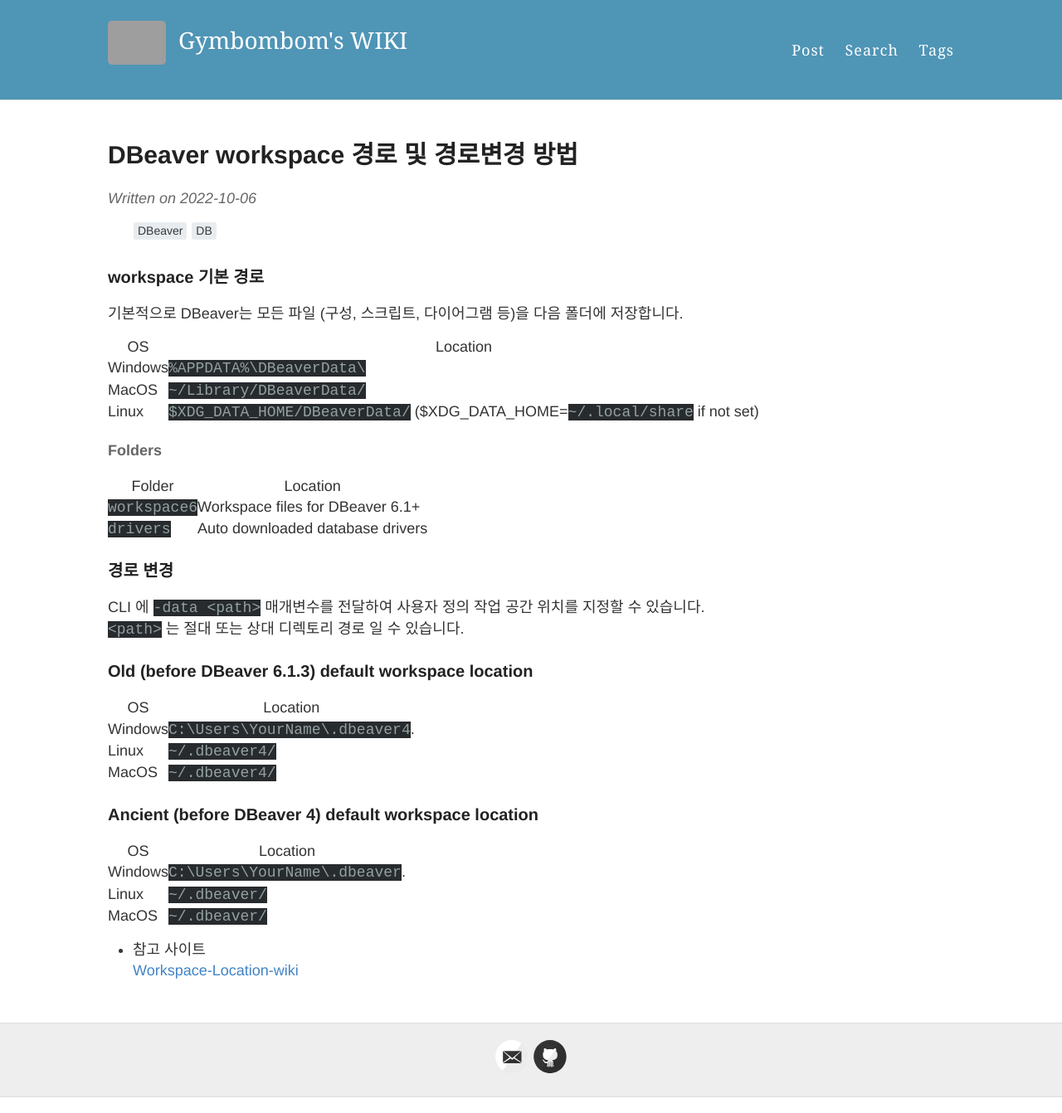
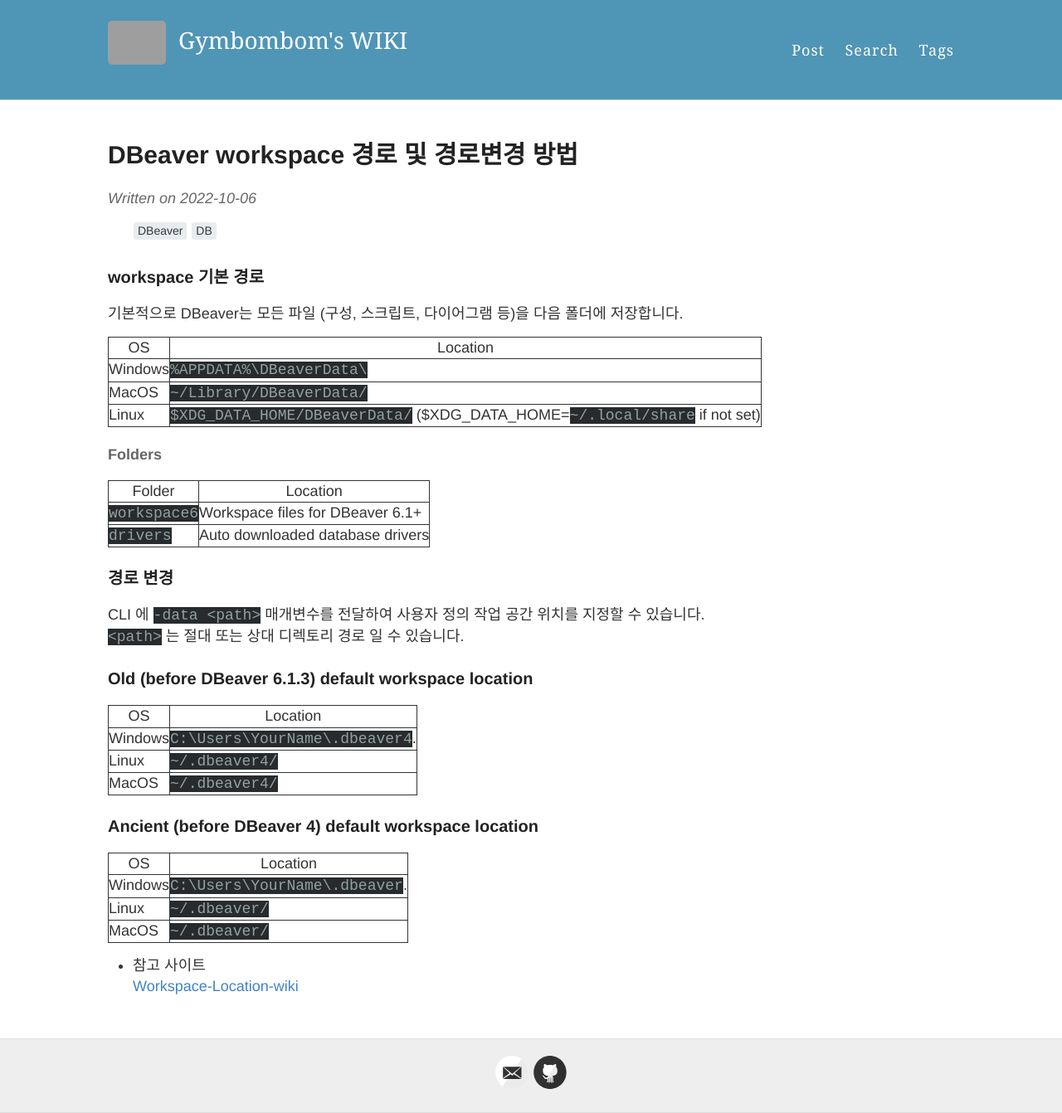
Before and after one commit to gymbombom/gymbombom.github.io, a Jekyll site: the page built from _posts/2022/2022-10-06-1-DBeaver-workspace-location.md, in a window 1280 px wide. Shown: the whole page at 83% size. Built offline with Jekyll 4.4.1, drawn with Linux system fonts in a browser that asks for light colours; some web fonts are replaced; comment, search, counter and statistics services are not loaded; grey boxes are pictures that could not be loaded.

Commit message:
table border 적용

```diff
--- a/_sass/_reset.scss
+++ b/_sass/_reset.scss
@@ -45,6 +45,11 @@
 table {
 	border-collapse: collapse;
 	border-spacing: 0;
+	border: 1px solid;
+}
+
+th, td {
+	border: 1px solid
 }
 // Apply a natural box layout model to all elements
 // from: http://www.paulirish.com/2012/box-sizing-border-box-ftw/
```
